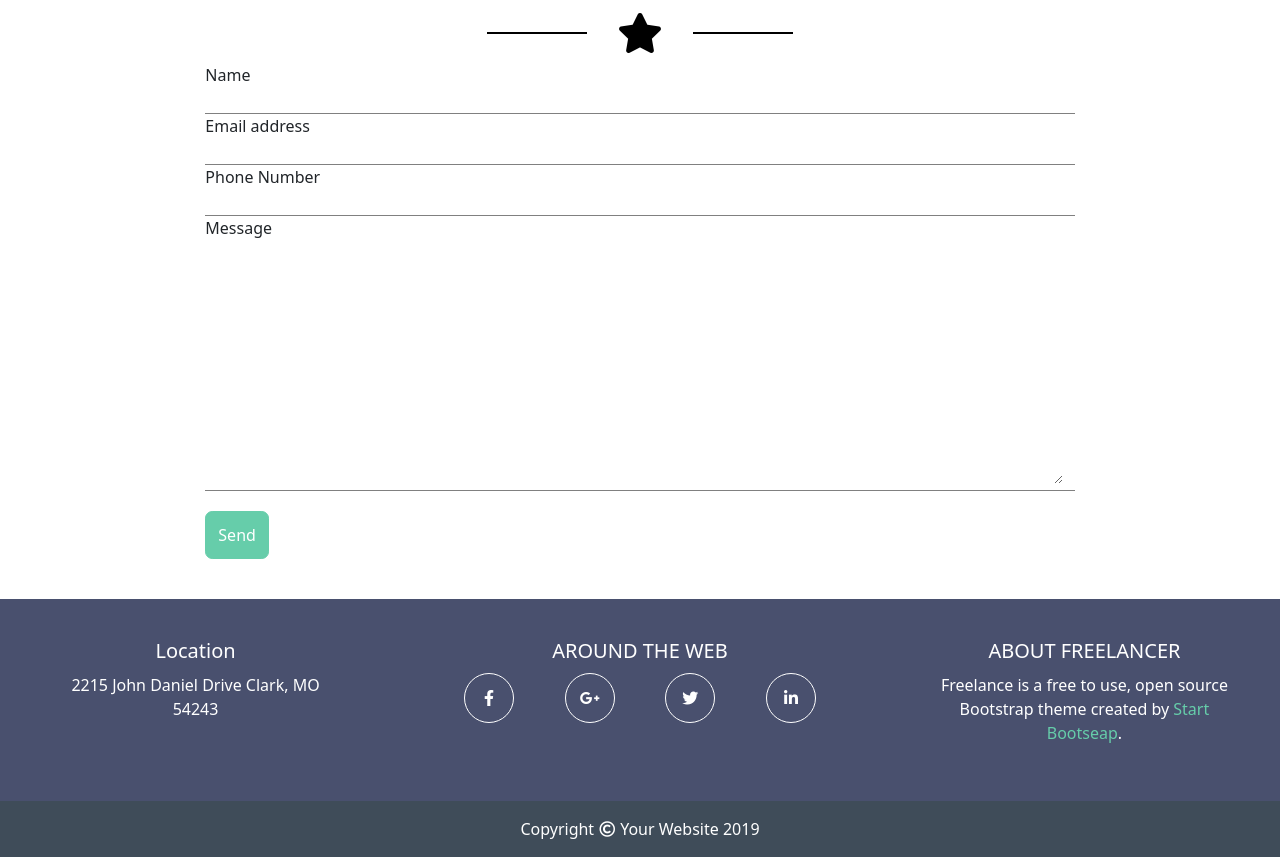
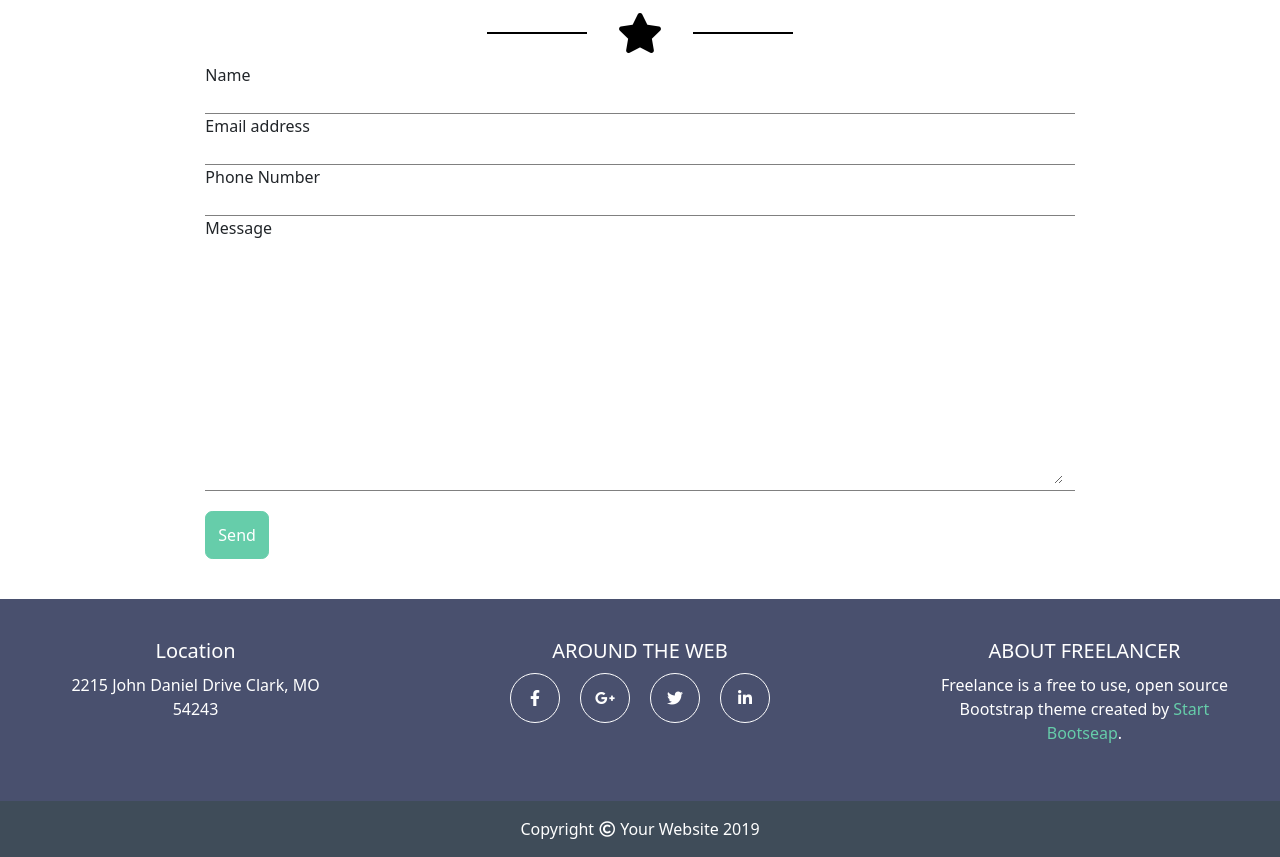
Before and after one commit to Andrea1302/html-css-bootstrap-freelancer, a plain HTML site: page index.html in a window 1280 px wide. Shown: the part 2047-2904 px from the top of the page. Drawn offline with nearby package versions, Linux system fonts and the light colour scheme.

Commit message:
modifiche icona

```diff
--- a/css/style.css
+++ b/css/style.css
@@ -156,7 +156,10 @@ footer{
 }
 footer #icone_footer{
     display: flex;
-    justify-content: space-around;
+    justify-content: center;
+}
+#icone_footer .fab{
+    margin: 0 10px;
 }
 footer .style_icon_footer {
     width: 50px;
```
